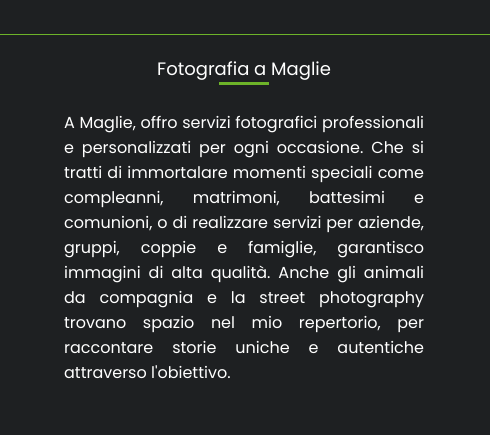
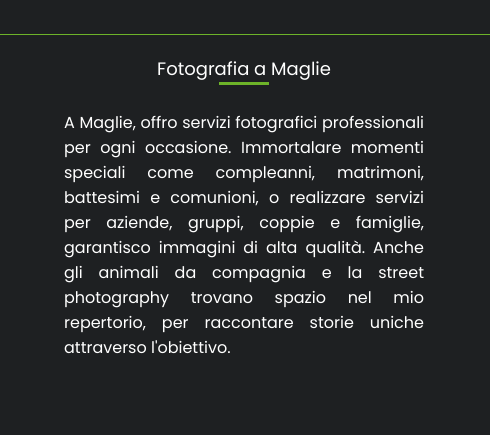
Before and after one commit to j-eGallo/physis_form4, a website: page public/index.html in a window 1280 px wide. Shown: the part 4504-4939 px from the top of the page, 0-490 px from the left. Drawn offline with Linux system fonts and the light colour scheme; grey boxes are pictures that could not be loaded.

Commit message:
Update index.html

```diff
--- a/public/index.html
+++ b/public/index.html
@@ -220,11 +220,11 @@
       <div class="ltext">
         <h1 class="f-title">Fotografia a Maglie</h1>
         <div class="fsepbar"></div>
-        <p>A Maglie, offro servizi fotografici professionali e personalizzati per ogni occasione.
-            Che si tratti di immortalare momenti speciali come compleanni, matrimoni, battesimi e comunioni,
-            o di realizzare servizi per aziende, gruppi, coppie e famiglie, garantisco immagini di alta qualità.
-            Anche gli animali da compagnia e la street photography trovano spazio nel mio repertorio, per raccontare
-            storie uniche e autentiche attraverso l'obiettivo.</p>
+        <p>A Maglie, offro servizi fotografici professionali per ogni occasione.
+            Immortalare momenti speciali come compleanni, matrimoni, battesimi e comunioni,
+            o realizzare servizi per aziende, gruppi, coppie e famiglie, garantisco immagini
+            di alta qualità. Anche gli animali da compagnia e la street photography trovano spazio
+            nel mio repertorio, per raccontare storie uniche attraverso l'obiettivo.</p>
       </div>
       <div class="mtext">
         <h1 class="f-title">Se vuoi più foto</h1>
```
